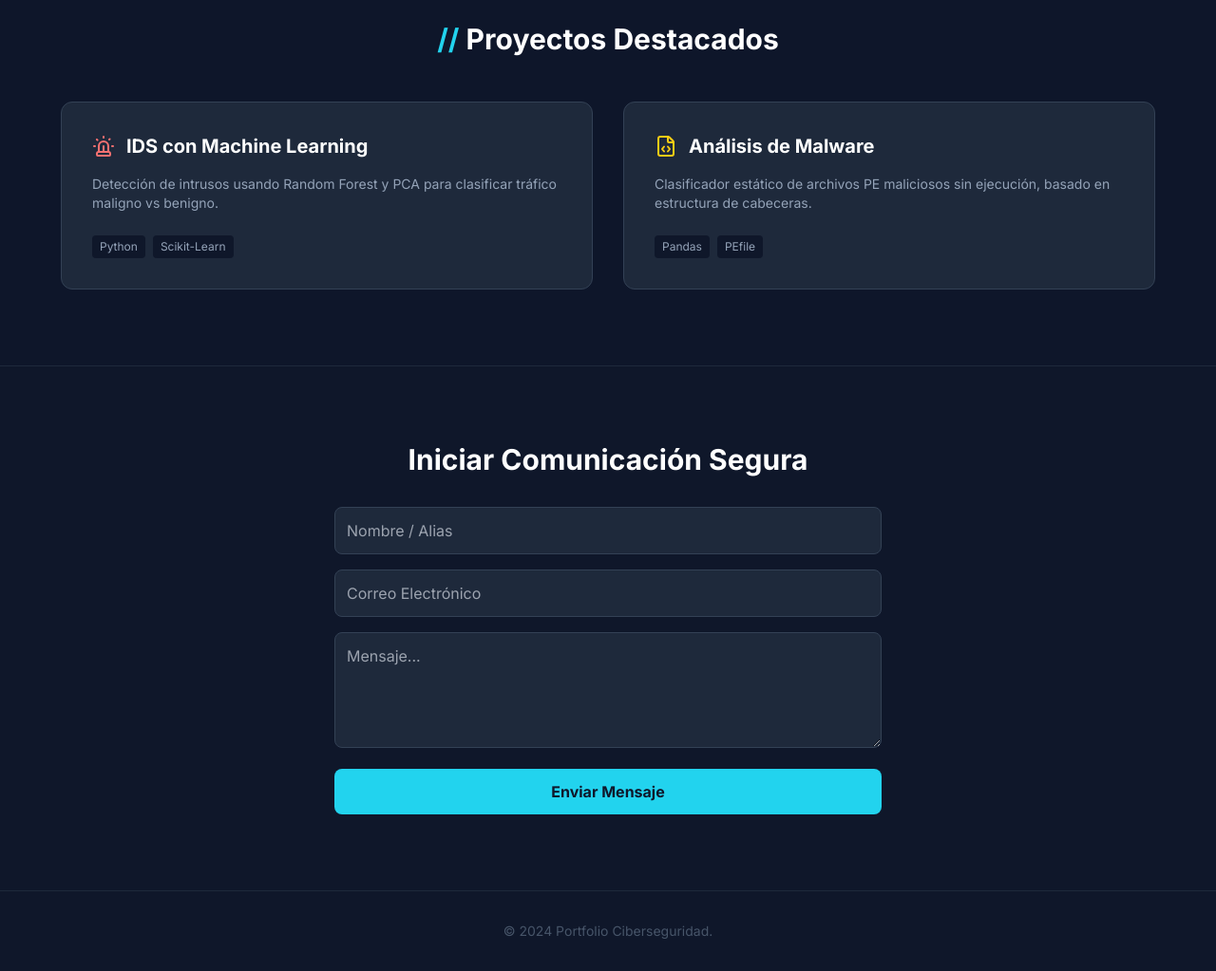
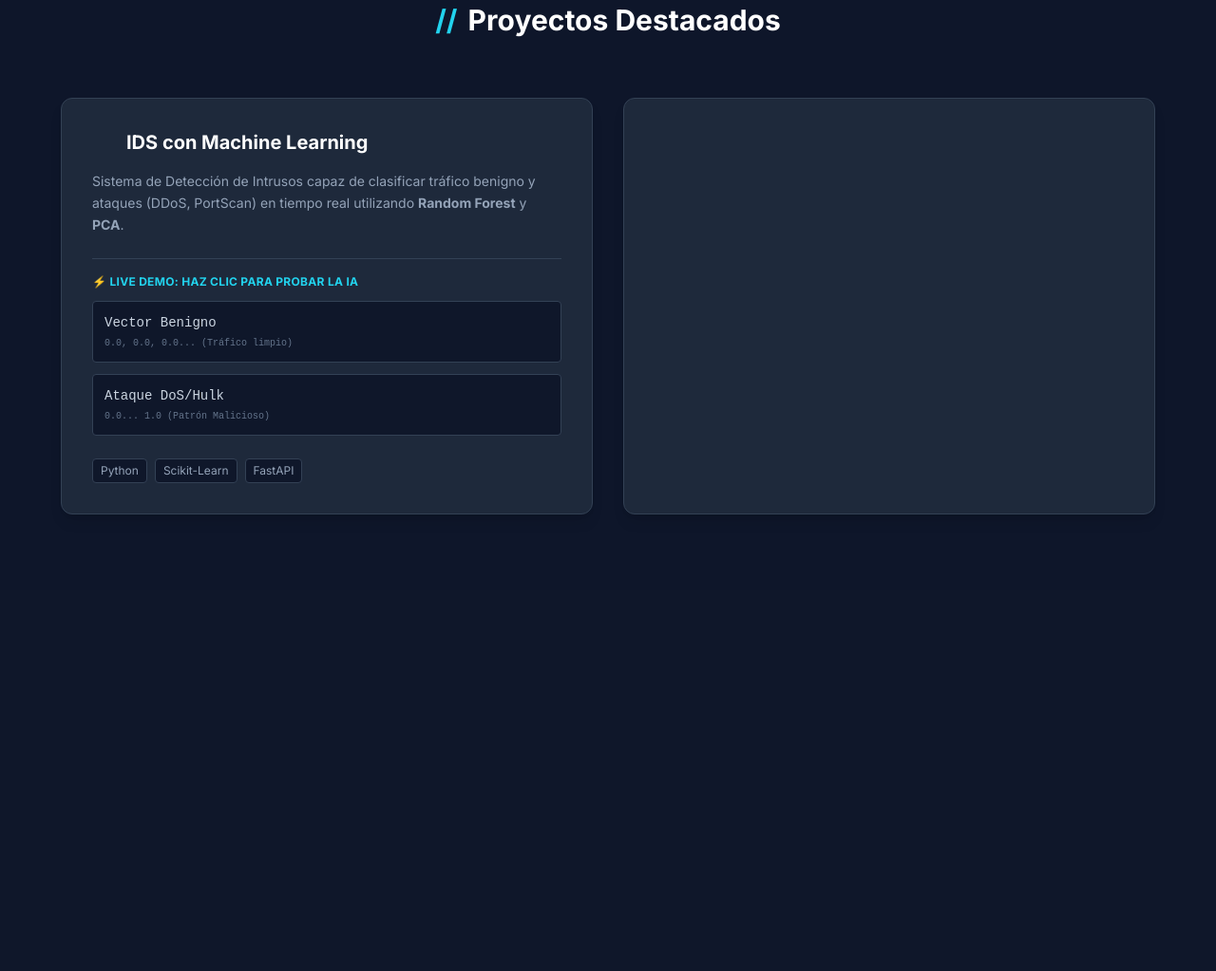
Before and after one commit to jbravop100-cmyk/IDS-Proyecto, a plain HTML site: page index.html in a window 1280 px wide. Shown: the part 661-1684 px from the top of the page at 95% size. After the commit the page ends 1283 px from the top, so only its background shows below. Drawn offline with nearby package versions, Linux system fonts and the light colour scheme.

Commit message:
Final: Diseño completo con botones interactivos IDS

```diff
--- a/index.html
+++ b/index.html
@@ -12,10 +12,12 @@
             theme: {
                 extend: {
                     colors: {
-                        bg: '#0f172a',      /* Slate 900 */
-                        surface: '#1e293b', /* Slate 800 */
-                        primary: '#22d3ee', /* Cyan 400 */
-                        secondary: '#94a3b8', /* Slate 400 */
+                        bg: '#0f172a',      /* Fondo Principal (Slate 900) */
+                        surface: '#1e293b', /* Fondo Tarjetas (Slate 800) */
+                        primary: '#22d3ee', /* Color Acento (Cyan 400) */
+                        secondary: '#94a3b8', /* Texto Secundario (Slate 400) */
+                        danger: '#ef4444',    /* Rojo para ataques */
+                        success: '#22c55e'    /* Verde para seguro */
                     },
                     fontFamily: {
                         sans: ['Inter', 'sans-serif'],
@@ -26,21 +28,29 @@
         }
     </script>
 
+    <link href="https://fonts.googleapis.com/css2?family=Inter:wght@400;600;700;900&display=swap" rel="stylesheet">
     <script src="https://unpkg.com/lucide@latest"></script>
-    <link href="https://fonts.googleapis.com/css2?family=Inter:wght@400;600;700;900&display=swap" rel="stylesheet">
 
     <style>
-        body { background-color: #0f172a; color: #e2e8f0; font-family: 'Inter', sans-serif; }
+        body { background-color: #0f172a; color: #e2e8f0; font-family: 'Inter', sans-serif; scroll-behavior: smooth; }
         .glass-nav { background-color: rgba(15, 23, 42, 0.9); backdrop-filter: blur(8px); }
-        .glow-text { text-shadow: 0 0 10px rgba(34, 211, 238, 0.3); }
-        .project-card:hover { transform: translateY(-5px); transition: transform 0.3s ease; }
+        .glow-text { text-shadow: 0 0 15px rgba(34, 211, 238, 0.3); }
+
+        /* Animación suave para las tarjetas */
+        .project-card { transition: all 0.3s ease; }
+        .project-card:hover { transform: translateY(-5px); border-color: #22d3ee; }
+
+        /* Estilo para la caja de vectores */
+        .vector-box { font-family: 'Courier New', monospace; }
     </style>
 </head>
 <body class="antialiased">
 
     <nav class="sticky top-0 z-50 glass-nav border-b border-slate-800">
         <div class="max-w-6xl mx-auto px-6 py-4 flex justify-between items-center">
-            <a href="#" class="text-xl font-bold text-primary font-mono tracking-wider">&lt;TuNombre /&gt;</a>
+            <a href="#" class="text-xl font-bold text-primary font-mono tracking-wider">
+                &lt;TuNombre /&gt;
+            </a>
             <div class="hidden md:flex space-x-8 text-sm font-medium text-slate-300">
                 <a href="#proyectos" class="hover:text-primary transition">Proyectos</a>
                 <a href="#contacto" class="hover:text-primary transition">Contacto</a>
@@ -55,54 +65,69 @@
         <h1 class="text-5xl md:text-7xl font-black text-white mb-4 tracking-tight">
             Analista de <span class="text-primary glow-text">Ciberseguridad</span>
         </h1>
-        <p class="text-xl text-secondary mb-10">Especialista en Machine Learning para Detección de Amenazas.</p>
+        <p class="text-xl text-secondary mb-10 max-w-2xl mx-auto">
+            Especialista en Machine Learning aplicado a la Detección de Amenazas e Intrusiones de Red.
+        </p>
         <div class="flex justify-center space-x-6">
-            <a href="#proyectos" class="text-white font-semibold hover:text-primary transition py-2">Ver Proyectos</a>
-            <a href="#contacto" class="border border-slate-600 px-6 py-2 rounded-lg text-primary hover:border-primary hover:bg-primary/10 transition">Contactar</a>
+            <a href="#proyectos" class="text-white font-semibold hover:text-primary transition py-2">
+                Ver Proyectos
+            </a>
+            <a href="#contacto" class="border border-slate-600 px-6 py-2 rounded-lg text-primary hover:border-primary hover:bg-primary/10 transition">
+                Contactar
+            </a>
         </div>
     </header>
 
     <section id="proyectos" class="py-20 bg-slate-900/50 px-6 border-t border-slate-800">
         <div class="max-w-6xl mx-auto">
-            <h3 class="text-3xl font-bold text-white mb-12 text-center"><span class="text-primary">//</span> Proyectos Destacados</h3>
+            <div class="text-center mb-16">
+                <h3 class="text-3xl font-bold text-white">
+                    <span class="text-primary mr-1">//</span> Proyectos Destacados
+                </h3>
+            </div>
+
             <div class="grid md:grid-cols-2 gap-8">
-                <div class="project-card bg-surface p-8 rounded-xl border border-slate-700">
+
+                <div class="project-card bg-surface p-8 rounded-xl border border-slate-700 shadow-lg">
                     <div class="flex items-center mb-4">
-                        <i data-lucide="siren" class="w-6 h-6 text-red-400 mr-3"></i>
+                        <i data-lucide="siren" class="w-6 h-6 text-danger mr-3"></i>
                         <h4 class="text-xl font-bold text-white">IDS con Machine Learning</h4>
                     </div>
-                    <p class="text-secondary text-sm mb-6">Detección de intrusos usando Random Forest y PCA para clasificar tráfico maligno vs benigno.</p>
-                    <div class="flex gap-2 text-xs text-slate-400"><span class="bg-slate-900 px-2 py-1 rounded">Python</span><span class="bg-slate-900 px-2 py-1 rounded">Scikit-Learn</span></div>
+                    <p class="text-secondary text-sm mb-6 leading-relaxed">
+                        Sistema de Detección de Intrusos capaz de clasificar tráfico benigno y ataques (DDoS, PortScan) en tiempo real utilizando <strong>Random Forest</strong> y <strong>PCA</strong>.
+                    </p>
+
+                    <div class="mt-6 mb-6 border-t border-slate-700 pt-4">
+                        <p class="text-xs font-bold text-primary mb-3 uppercase tracking-wide">
+                            ⚡ Live Demo: Haz clic para probar la IA
+                        </p>
+
+                        <div class="grid grid-cols-1 gap-3">
+                            <div class="vector-box cursor-pointer p-3 rounded bg-slate-900 border border-slate-700 hover:border-primary transition group"
+                                 data-vector="0.0, 0.0, 0.0, 0.0, 0.0, 0.0, 0.0, 0.0, 0.0, 0.0, 0.0, 0.0, 0.0, 0.0, 0.0, 0.0, 0.0, 0.0, 0.0, 0.0, 0.0, 0.0, 0.0, 0.0, 0.0, 0.0, 0.0, 0.0, 0.0, 0.0, 0.0, 0.0, 0.0, 0.0, 0.0, 0.0, 0.0, 0.0, 0.0, 0.0, 0.0, 0.0, 0.0, 0.0, 0.0, 0.0, 0.0, 0.0, 0.0, 0.0, 0.0, 0.0, 0.0, 0.0, 0.0, 0.0, 0.0, 0.0, 0.0, 0.0, 0.0, 0.0, 0.0, 0.0, 0.0, 0.0, 0.0, 0.0, 0.0, 0.0, 0.0, 0.0, 0.0, 0.0, 0.0, 0.0, 0.0, 0.0">
+                                <div class="flex justify-between items-center">
+                                    <span class="text-sm font-mono text-slate-300">Vector Benigno</span>
+                                    <i data-lucide="check-circle" class="w-4 h-4 text-success group-hover:text-primary"></i>
+                                </div>
+                                <p class="text-[10px] text-slate-500 mt-1 truncate">0.0, 0.0, 0.0... (Tráfico limpio)</p>
+                            </div>
+
+                            <div class="vector-box cursor-pointer p-3 rounded bg-slate-900 border border-slate-700 hover:border-danger transition group"
+                                 data-vector="0.0, 0.0, 0.0, 0.0, 0.0, 0.0, 0.0, 0.0, 0.0, 0.0, 0.0, 0.0, 0.0, 0.0, 0.0, 0.0, 0.0, 0.0, 0.0, 0.0, 0.0, 0.0, 0.0, 0.0, 0.0, 0.0, 0.0, 0.0, 0.0, 0.0, 0.0, 0.0, 0.0, 0.0, 0.0, 0.0, 0.0, 0.0, 0.0, 0.0, 0.0, 0.0, 0.0, 0.0, 0.0, 0.0, 0.0, 0.0, 0.0, 0.0, 0.0, 0.0, 0.0, 0.0, 0.0, 0.0, 0.0, 0.0, 0.0, 0.0, 0.0, 0.0, 0.0, 0.0, 0.0, 0.0, 0.0, 0.0, 0.0, 0.0, 0.0, 0.0, 0.0, 0.0, 0.0, 0.0, 0.0, 1.0">
+                                <div class="flex justify-between items-center">
+                                    <span class="text-sm font-mono text-slate-300">Ataque DoS/Hulk</span>
+                                    <i data-lucide="alert-octagon" class="w-4 h-4 text-danger"></i>
+                                </div>
+                                <p class="text-[10px] text-slate-500 mt-1 truncate">0.0... 1.0 (Patrón Malicioso)</p>
+                            </div>
+                        </div>
+                    </div>
+                    <div class="flex gap-2 text-xs text-slate-400 mt-4">
+                        <span class="bg-slate-900 px-2 py-1 rounded border border-slate-700">Python</span>
+                        <span class="bg-slate-900 px-2 py-1 rounded border border-slate-700">Scikit-Learn</span>
+                        <span class="bg-slate-900 px-2 py-1 rounded border border-slate-700">FastAPI</span>
+                    </div>
                 </div>
-                <div class="project-card bg-surface p-8 rounded-xl border border-slate-700">
-                    <div class="flex items-center mb-4">
-                        <i data-lucide="file-code" class="w-6 h-6 text-yellow-400 mr-3"></i>
-                        <h4 class="text-xl font-bold text-white">Análisis de Malware</h4>
-                    </div>
-                    <p class="text-secondary text-sm mb-6">Clasificador estático de archivos PE maliciosos sin ejecución, basado en estructura de cabeceras.</p>
-                    <div class="flex gap-2 text-xs text-slate-400"><span class="bg-slate-900 px-2 py-1 rounded">Pandas</span><span class="bg-slate-900 px-2 py-1 rounded">PEfile</span></div>
-                </div>
-            </div>
-        </div>
-    </section>
 
-    <section id="contacto" class="py-20 px-6 border-t border-slate-800">
-        <div class="max-w-xl mx-auto">
-            <h3 class="text-3xl font-bold text-white mb-8 text-center">Iniciar Comunicación Segura</h3>
-
-            <form id="contactForm" class="space-y-4">
-                <input type="text" id="nombre" placeholder="Nombre / Alias" class="w-full p-3 bg-surface border border-slate-700 rounded-lg text-white focus:border-primary focus:outline-none" required>
-                <input type="email" id="email" placeholder="Correo Electrónico" class="w-full p-3 bg-surface border border-slate-700 rounded-lg text-white focus:border-primary focus:outline-none" required>
-                <textarea id="mensaje" rows="4" placeholder="Mensaje..." class="w-full p-3 bg-surface border border-slate-700 rounded-lg text-white focus:border-primary focus:outline-none" required></textarea>
-                <button type="submit" class="w-full py-3 bg-primary text-slate-900 font-bold rounded-lg hover:bg-cyan-300 transition">Enviar Mensaje</button>
-            </form>
-        </div>
-    </section>
-
-    <footer class="text-center py-8 text-slate-600 text-sm border-t border-slate-800">
-        &copy; 2024 Portfolio Ciberseguridad.
-    </footer>
-
-    <script>lucide.createIcons();</script>
-    <script src="app.js"></script> </body>
-</html>
+                <div class="project-card bg-surface p-8 rounded-xl border border-slate-700 shadow-lg">
+                    <div class="flex items-center mb-4
```
